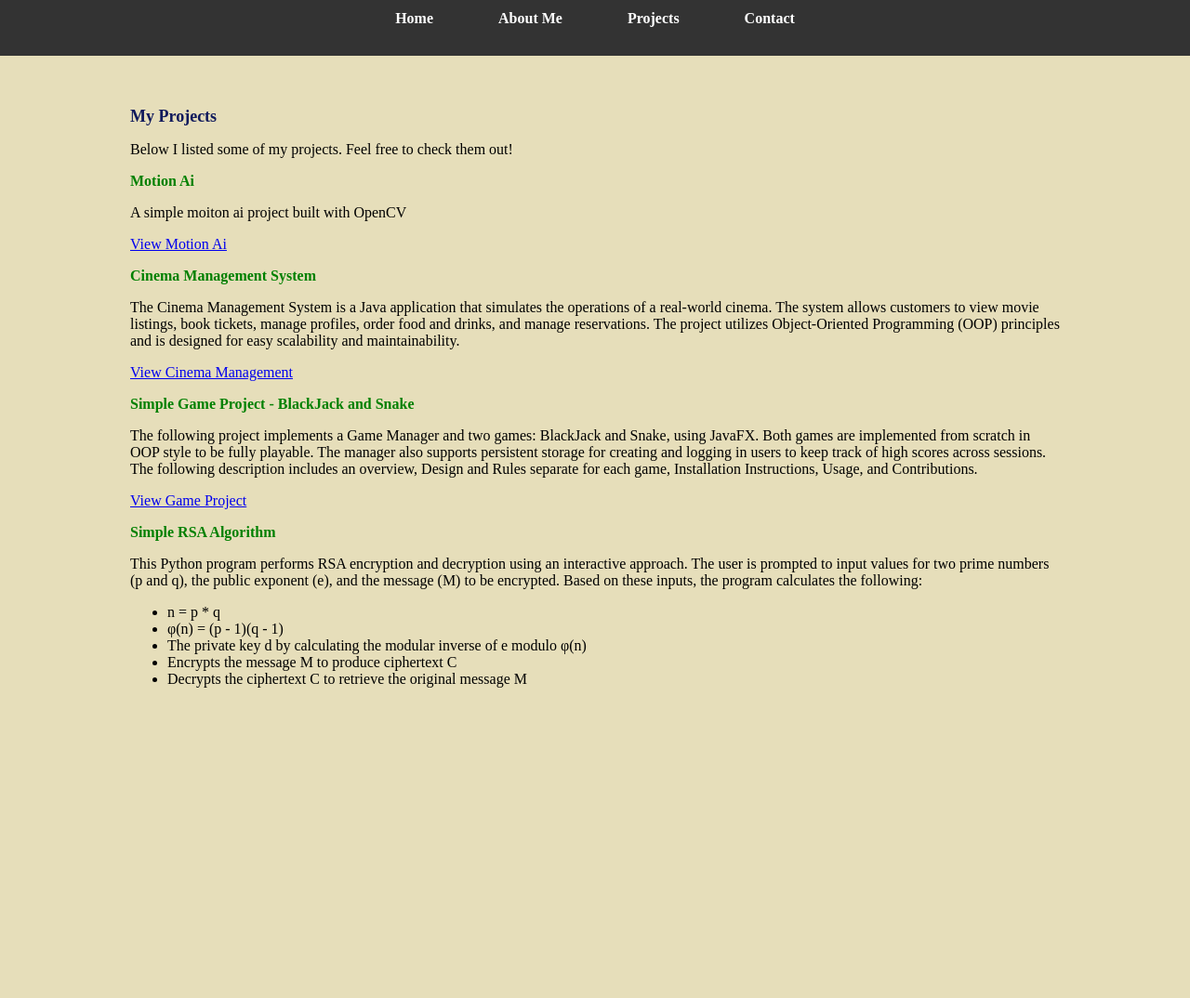
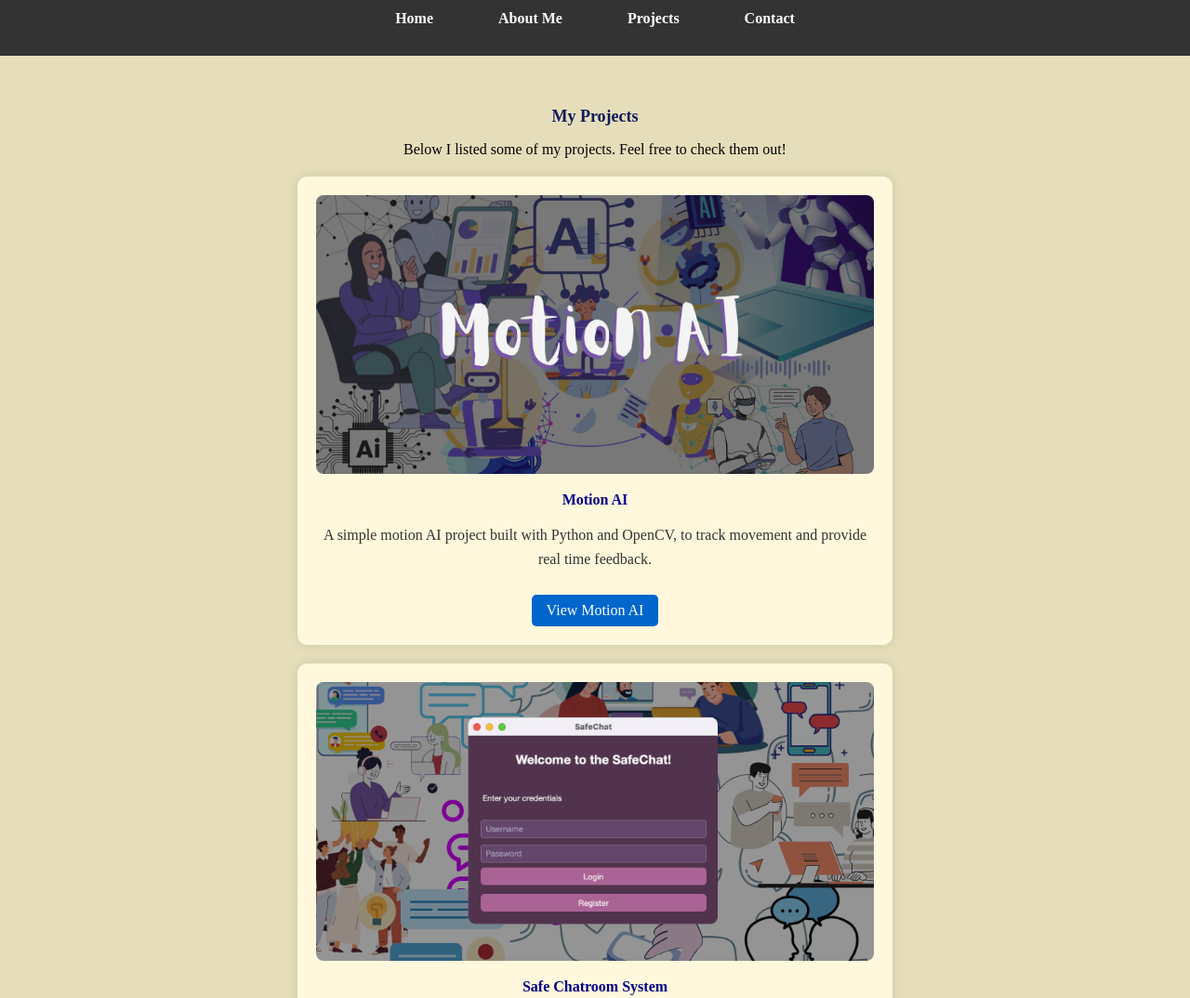
Before and after one commit to AniaNiedzialek/mywebsite, a plain HTML site: page projects.html in a window 1280 px wide. Shown: the top 1074 px of the page at 93% size. Before the commit the page ends 800 px from the top, so only its background shows below. Drawn offline with Linux system fonts and the light colour scheme.

Commit message:
Updated project page and added pictures

```diff
--- a/projects.html
+++ b/projects.html
@@ -14,46 +14,46 @@
             <li><a href="contact.html">Contact</a></li>
         </ul>
     </nav>
-    <section>
-        <div class="projects">
+    <section class="projects">
         <h2>My Projects</h2>
         <p>Below I listed some of my projects. Feel free to check them out!</p>
 
-            <h3>Motion Ai</h3>
-            <p>A simple moiton ai project built with OpenCV</p>
-            <a href="https://github.com/AniaNiedzialek/motion_ai" target="_blank">View Motion Ai</a>
+        <div class="project-card">
+          <img src="images/motionai.png" alt="Motion AI">
+          <h3>Motion AI</h3>
+          <p>A simple motion AI project built with Python and OpenCV, to track movement and provide real time feedback.</p>
+          <a href="https://github.com/AniaNiedzialek/motion_ai" target="_blank">View Motion AI</a>
+        </div>
 
+        <div class="project-card">
+            <img src="images/chatroom.png" alt="Secure Chatroom">
+            <h3>Safe Chatroom System</h3>
+            <p>This Python program is a secure chatroom with attack simulations, enhancing the importance of security. </p>
+            <a href="https://github.com/AniaNiedzialek/secure-chatroom" target="_blank">View SecureChat Room</a>
+          </div>
 
+        <div class="project-card">
+            <img src="images/cinema.png" alt="Cinema Management System Screenshot">
             <h3>Cinema Management System</h3>
-            <p>
-                The Cinema Management System is a Java application that simulates the operations of a real-world cinema.
-                The system allows customers to view movie listings, book tickets, manage profiles, order food and drinks, and manage reservations. The project utilizes Object-Oriented Programming (OOP) principles and is designed for easy scalability and maintainability.
-            </p>
-            <a href="https://github.com/AniaNiedzialek/2024-CS151-07-Cinema_Mangement_System" target="_blank">View Cinema Management</a>
+            <p>This Java OOP project simulates a real-world cinema with features like booking, food ordering, and profile management.</p>
+            <a href="https://github.com/AniaNiedzialek/2024-CS151-07-Cinema_Mangement_System" target="_blank">View Cinema Project</a>
+        </div>
 
-        <h3>Simple Game Project - BlackJack and Snake</h3>
-        <p>
-            The following project implements a Game Manager and two games: BlackJack and Snake, using JavaFX.
-            Both games are implemented from scratch in OOP style to be fully playable. The manager also supports persistent storage for creating and logging in users to keep track of high scores across sessions.
-            The following description includes an overview, Design and Rules separate for each game, Installation Instructions, Usage, and Contributions.
-        </p>
-        <a href="https://github.com/AniaNiedzialek/BlackJack_Project2_CS151" target="_blank">View Game Project</a>
-        <h3>Simple RSA Algorithm</h3>
-        <p>
-            This Python program performs RSA encryption and decryption using an interactive approach. The user is prompted to input values for two prime numbers (p and q), the public exponent (e), and the message (M) to be encrypted.
-            Based on these inputs, the program calculates the following:
-            <ul>
-                <li>n = p * q</li>
-                <li>φ(n) = (p - 1)(q - 1)</li>
-                <li>The private key d by calculating the modular inverse of e modulo φ(n)</li>
-                <li>Encrypts the message M to produce ciphertext C</li>
-                <li>Decrypts the ciphertext C to retrieve the original message M</li>
-            </ul>
+        <div class="project-card">
+          <img src="images/game.png" alt="Game Management">
+          <h3>Game Manager: Blackjack & Snake</h3>
+          <p>A JavaFX project featuring user login and persistent score tracking across fully playable Blackjack and Snake games.</p>
+          <a href="https://github.com/AniaNiedzialek/BlackJack_Project2_CS151" target="_blank">View Game Project</a>
+        </div>
 
-        </p>
+        <div class="project-card">
+          <img src="images/rsa.png" alt="RSA Encryption">
+          <h3>RSA Encryption Tool</h3>
+          <p>This Python program implements RSA encryption/decryption, including key generation, encryption, and modular inverse for private key recovery.</p>
+          <a href="https://github.com/AniaNiedzialek" target="_blank">View RSA Project</a>
+        </div>
+    </section>
 
-    </div>
-    </section>
     <script src="scripts.js"></script>
 
 </body>
--- a/styles.css
+++ b/styles.css
@@ -84,10 +84,57 @@ h3 {
 }
 
 .projects{
-    padding: 40px 60px;
-    max-width: 1000px;
-    margin: auto;
+    padding: 40px 20px;
+    text-align: center;
+}
 
+.project-card {
+  background-color: #fff8dc;
+  padding: 20px;
+  margin: 20px auto;
+  border-radius: 10px;
+  box-shadow: 0 0 12px rgba(0,0,0,0.1);
+  max-width: 600px;
+  transition: transform 0.2s ease, box-shadow 0.2s ease;
+}
+
+.project-card:hover{
+  transform: translateY(-5px);
+  box-shadow: 0 12px 20px rgba(0, 0, 0, 0.2)
+}
+
+.project-card h3 {
+  margin-top: 0;
+  color: darkblue;
+}
+
+.project-card p {
+  color: #333;
+  line-height: 1.6;
+}
+
+.project-card a {
+  display: inline-block;
+  margin-top: 10px;
+  padding: 8px 16px;
+  background-color: #0066cc;
+  color: white;
+  text-decoration: none;
+  border-radius: 5px;
+  transition: background-color 0.2 ease;
+}
+
+.project-card a:hover {
+  background-color: #004a99;
+}
+
+.project-card img {
+  width: 100%;
+  height: auto;
+  border-radius: 8px;
+  margin-bottom: 15px;
+  object-fit: cover;
+  max-height: 300px;
 }
 
 .dark-mode{
@@ -102,7 +149,7 @@ h3 {
   color: #79f4cd;
 }
 .dark-mode h3{
-  color: rgb(155, 178, 241)
+  color: #9bb2f1
 }
 
 .dark-mode .navbar {
```
Also changed, not shown: contact.html (+1 -0 lines), images/chatroom.png (added), images/cinema.png (added), images/game.png (added), images/motionai.png (added), images/rsa.png (added), 1 other file.
